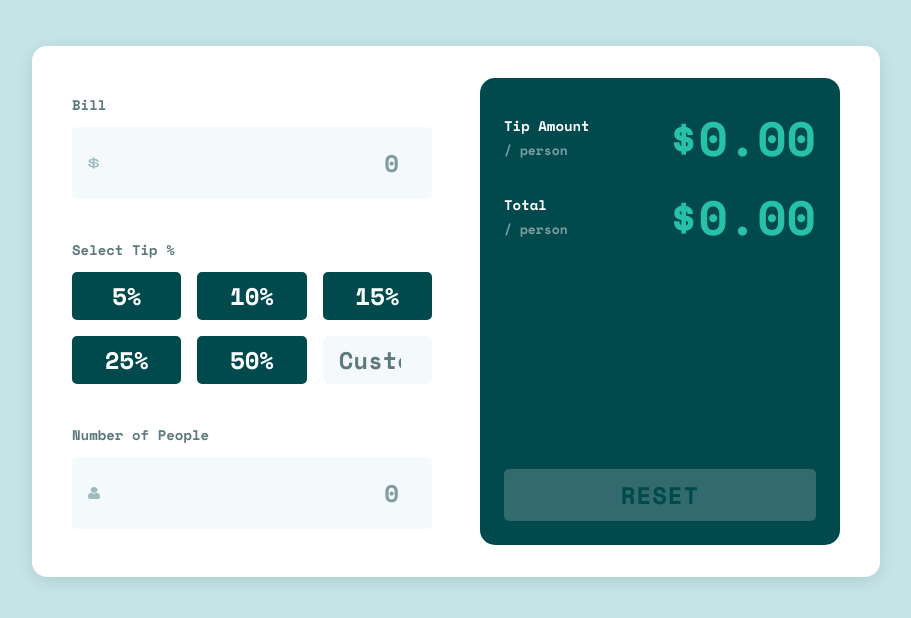
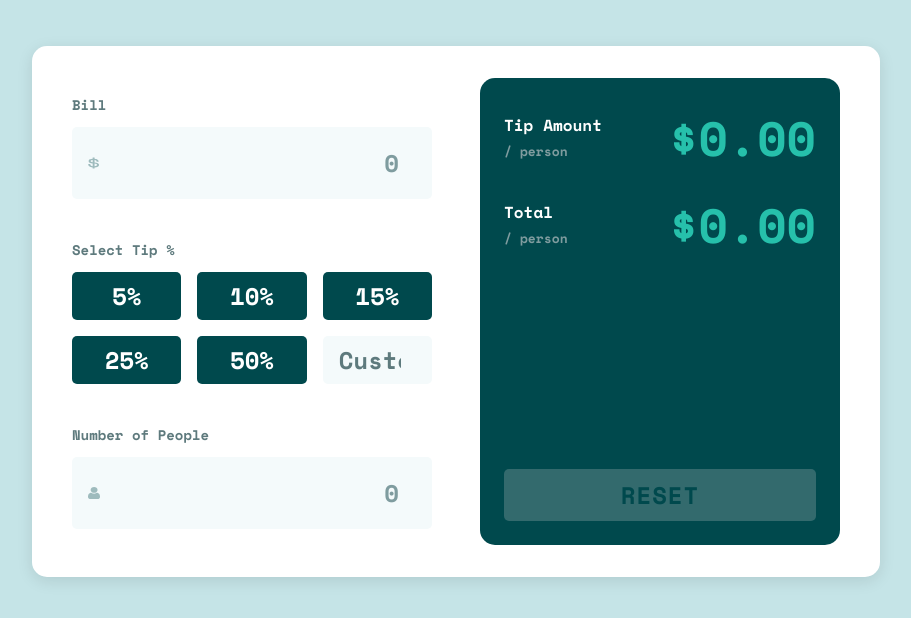
Before and after one commit to fringe4life/tip-calculator-app-main, a plain HTML site: page index.html in a window 1280 px wide. Shown: the part 150-768 px from the top of the page, without its empty margins (184-1095 px from the left). Drawn offline with nearby package versions, Linux system fonts and the light colour scheme.

Commit message:
changed font size of result label

```diff
--- a/styles.css
+++ b/styles.css
@@ -22,6 +22,7 @@
   --font-family: 'Space Mono', monospace;
   --font-size-amount: 3rem;
   --font-size-input: 1.5rem; /* 24px */
+  --font-size-base: 1rem;
   --font-size-label: 0.875rem; /* 14px */
   --font-size-result: 2rem; /* 32px */
   --font-size-result-small: 0.8125rem; /* 13px */
@@ -243,7 +244,7 @@ body {
 /* Results */
 .results {
   display: grid;
-  gap: var(--spacing-xs);
+  gap: var(--spacing-md);
 }
 
 .result-item {
@@ -260,7 +261,7 @@ body {
 
 .result-item__label {
   color: var(--color-white);
-  font-size: var(--font-size-label);
+  font-size: var(--font-size-base);
 }
 
 .result-item__per-person {
```
